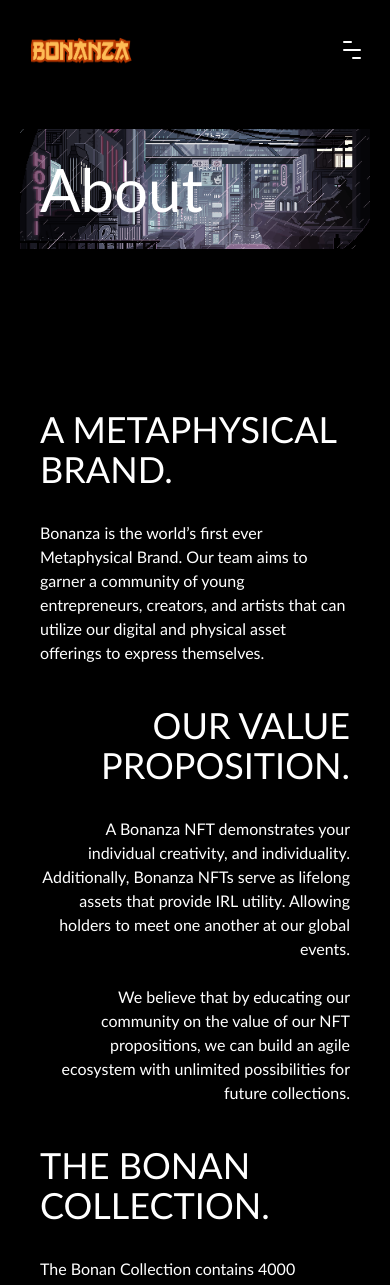
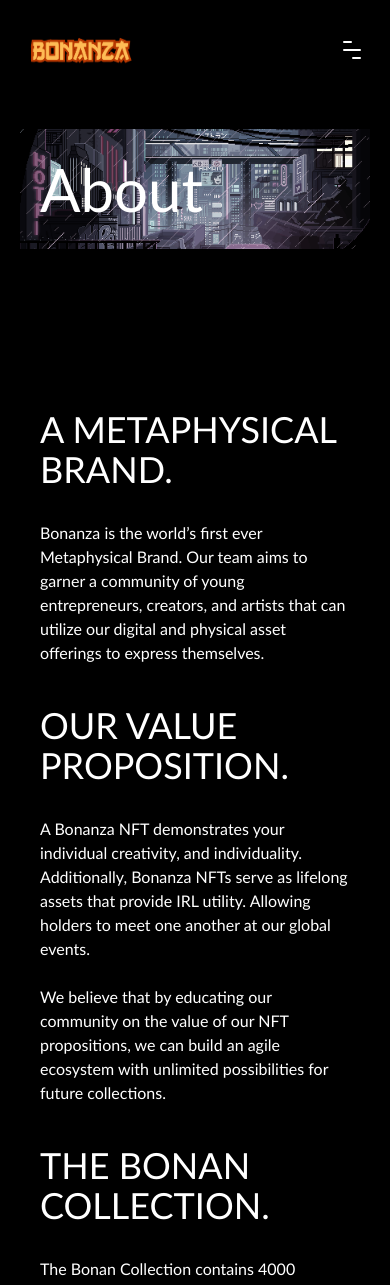
Before and after one commit to coloma-labs/bonanza-exorsa-landing, a Next.js app: page /about in a window 390 px wide. Shown: the top 1285 px of the page. Built offline with nearby package versions, Linux system fonts and the light colour scheme; what tailwindcss-animation-delay would draw is missing.

Commit message:
styling: about page mobile text alignment

```diff
--- a/pages/about.jsx
+++ b/pages/about.jsx
@@ -53,12 +53,12 @@ const About = () => {
             </div>
           </div>
 
-          <div className="flex justify-end">
+          <div className="flex justify-start lg:justify-end">
             <div className="max-w-[600px]">
-              <div className="section-title text-right mt-10">
+              <div className="section-title text-left lg:text-right mt-10">
                 our value proposition.
               </div>
-              <div className="section-content text-right">
+              <div className="section-content text-left lg:text-right">
                 A Bonanza NFT demonstrates your individual creativity, and
                 individuality. Additionally, Bonanza NFTs serve as lifelong
                 assets that provide IRL utility. Allowing holders to meet one
```
